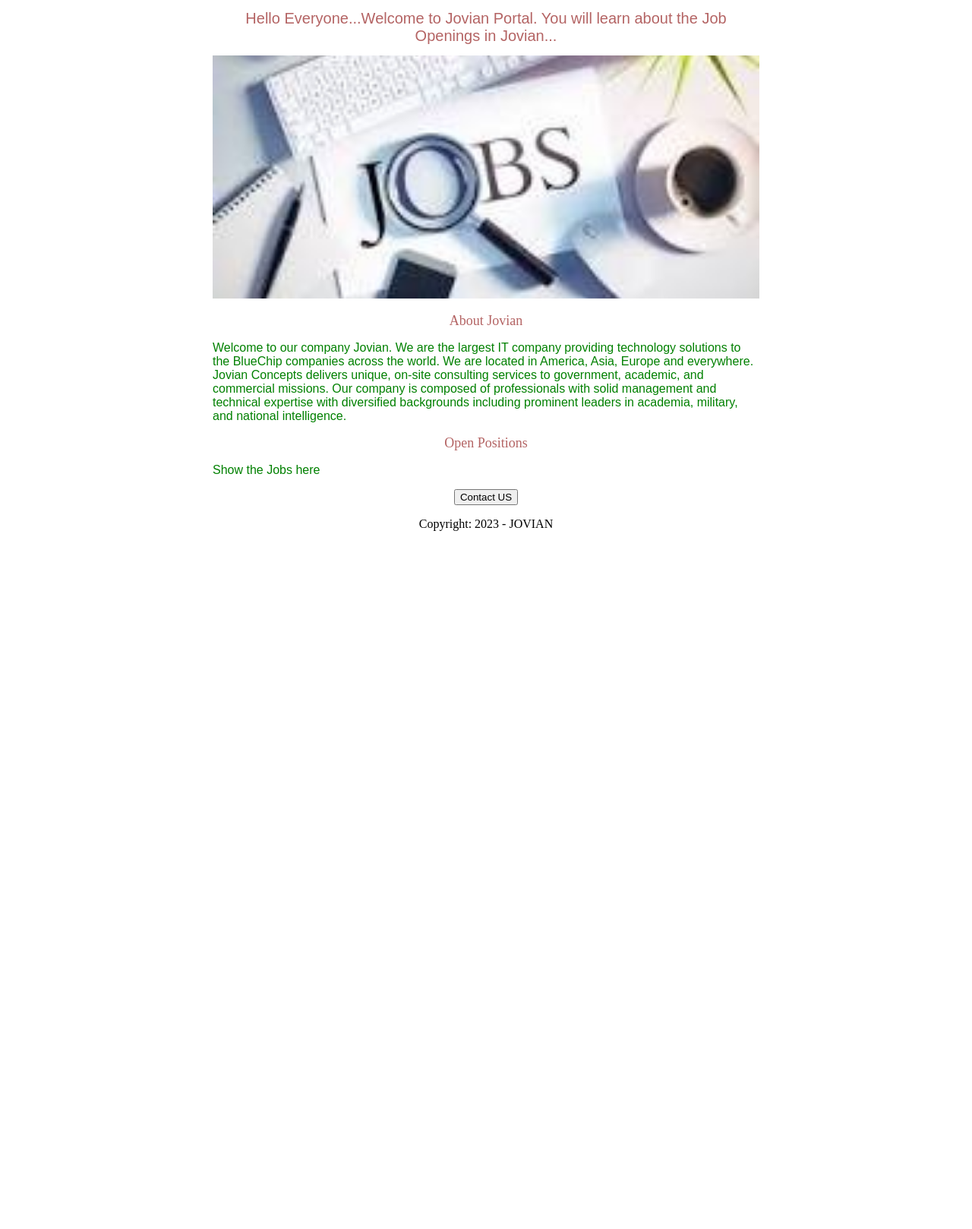
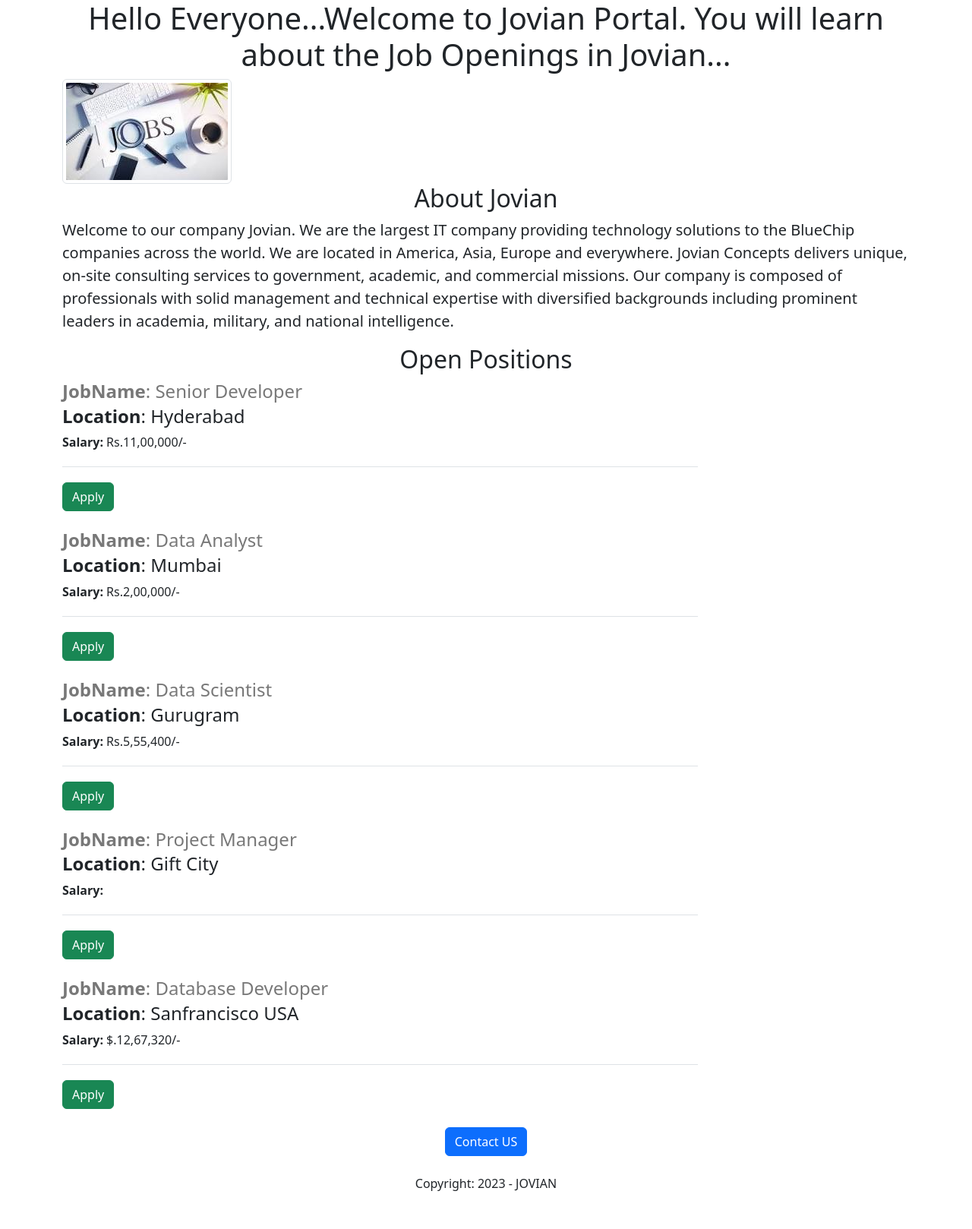
Before and after one commit to tsrtravel/jovian-careers-website-v2.1, a Flask app: page / in a window 1280 px wide. Shown: the whole page at 76% size. Before the commit the page ends 699 px from the top, so only its background shows below. Run offline with Flask 2, Linux system fonts and the light colour scheme.

Commit message:
Added Dynamic Data

```diff
--- a/main.py
+++ b/main.py
@@ -1,12 +1,53 @@
-from flask import Flask, render_template
+from flask import Flask, render_template, jsonify
 # flask is a module
 # Flask is a class within the module flask
 #render_template is to render the html with templates folder
 
 app=Flask(__name__)  #creating an object
-@app.route("/")  # routing the main page from url to beyond ""/""
+
+JOBS=[
+  {
+    'id':1,
+    'title':'Senior Developer',
+    'location':'Hyderabad',
+    'salary':'Rs.11,00,000/-'
+  },
+  {
+    'id':2,
+    'title':'Data Analyst',
+    'location':'Mumbai',
+    'salary':'Rs.2,00,000/-'
+  },
+  {
+    'id':3,
+    'title':'Data Scientist',
+    'location':'Gurugram',
+    'salary':'Rs.5,55,400/-'
+  },
+  {
+    'id':4,
+    'title':'Project Manager',
+    'location':'Gift City',
+    'salary':''
+  },
+  {
+    'id':5,
+    'title':'Database Developer',
+    'location':'Sanfrancisco USA',
+    'salary':'$.12,67,320/-'
+  }
+]
+
+@app.route("/")  # routing the main page from url to RENDER a htmpl template
 def hello_world():
- return render_template('home.html')
+  # we created python list which has to be sent as data to the HTML page.
+ return render_template('home.html', myJobs=JOBS)
+
+#to show the data in a direct JSON. here you are not rendering the html
+# also to differentiate from a html page, we mention /api/....
+@app.route("/api/jobs")
+def list_jobs():
+  return jsonify(JOBS)
 
 if __name__=="__main__":
   print("I am inside the If Loop")
--- a/templates/home.html
+++ b/templates/home.html
@@ -1,75 +1,74 @@
 <!DOCTYPE html>
 <html>
   <head>
+<!-- Bootstrap- standard tags to be used -  START -->
+    <meta charset="utf-8">
+    <meta name="viewport" content="width=device-width, initial-scale=1">
+    <link href="https://cdn.jsdelivr.net/npm/bootstrap@5.3.0-alpha1/dist/css/bootstrap.min.css" rel="stylesheet" integrity="sha384-GLhlTQ8iRABdZLl6O3oVMWSktQOp6b7In1Zl3/Jr59b6EGGoI1aFkw7cmDA6j6gD" crossorigin="anonymous">
+<!-- Bootstrap -  standard tags to be used - END -->
+
     <title>  Jovian Careers </title>
-    <!--Apply CSS Style sheet in Header section-->
-    <!-- to nsure that the photo once streteched, is adjusted to show properply -->
-    <!-- when applying CSS to an id linked object use '#' -->
-    <!-- div tag, 'auto' feature in CSS provides automatic margin/s.-->
-    <style>
-      h1{
-        font-family:sans-serif;
-        font-size:20px;
-        font-weight:normal;
-        color:rgb(180,100,100);
-        text-align: center;
-      }
-      h2{
-        font-family:caps-lock-indicator;
-        font-size:18px;
-        font-weight:normal;
-        color:rgb(180,100,100);
-        text-align:center;
-      }
-     /* p{
-        font-family:sans-serif;
-        font: size 10px;
-        font: weight normal;
-     }*/
+  </head>
 
-        /* stylesheet using class */
-        /* this styelsheet gets applied to all <p> tags which have the class="pclass" mentioned */
-        .pclass{
-        font-family:sans-serif;
-        font: size 10px;
-        font: weight normal;
-        color:Green;
-        }
-
-      #phot1{
-        width: 100%;
-        height: 320px;
-        image-orientation:center;
-        object-fit: cover;
-      }
-
-      #container{
-        max-width:720px;
-        margin:0 auto 0 auto;
-      }
-
-    </style>
-
-  </head>
   <body>
     <!-- In order to make the HTML look better, we apply div tag and set the properties, so that the whole page looks better -->
-    <div id="container">
-     <h1>Hello Everyone...Welcome to Jovian Portal. You will learn about the Job Openings in Jovian...</h1>
+    <!-- the below class "container" is part of Bootstrap -->
+    <div class="container">
+    <!-- the below class "container" is part of Bootstrap -->
+     <h1 class="text-center">Hello Everyone...Welcome to Jovian Portal. You will learn about the Job Openings in Jovian...</h1>
 
-      <img id="phot1" src="https://jovian-careers-website-1.sumanthtalusani.repl.co/static/jovian-careers.jpeg">
+  <!--  the below class is from Bootstrap -->
+      <img class="img-thumbnail"  src="https://jovian-careers-website-1.sumanthtalusani.repl.co/static/jovian-careers.jpeg">
 
-      <h2> About Jovian </h2>
-      <p class="pclass">Welcome to our company Jovian. We are the largest IT company providing technology solutions to the BlueChip companies across the world. We are located in America, Asia, Europe and everywhere. Jovian Concepts delivers unique, on-site consulting services to government, academic, and commercial missions. Our company is composed of professionals with solid management and technical expertise with diversified backgrounds including prominent leaders in academia, military, and national intelligence. </p>
+  <!-- the below class "container" is part of Bootstrap -->
+      <h2 class="text-center"> About Jovian </h2>
+      <p class="lead">Welcome to our company Jovian. We are the largest IT company providing technology solutions to the BlueChip companies across the world. We are located in America, Asia, Europe and everywhere. Jovian Concepts delivers unique, on-site consulting services to government, academic, and commercial missions. Our company is composed of professionals with solid management and technical expertise with diversified backgrounds including prominent leaders in academia, military, and national intelligence. </p>
 
-      <h2>Open Positions</h2>
-      <p class="pclass">Show the Jobs here</p>
+      <h2 class="text-center">Open Positions</h2>
+<!-- applying below multiple classes from bootstrap  -->
+<!-- calling the data of python list from main.py into html page -->
+      <!-- Flask has provided the below special syntax to insert dynamic data into your HTML page and should not be confused as provided by HTML or CSS. -->
+      <!-- <p class="lead mt-2 mb-5">{{myJobs}}</p> ..basic syntax to call dynamic data, which shows unformatted in html page -->
+      <!-- Advanced syntax to call dynamic data and format it properly -->
+      <!-- first we create a Row in <div>, then mention columns within it.
+  <div class="row">
+      <!-- Bootstrap maintains a 12 column layout. So we are using 9 columns below -->
 
-    <!-- applying a separate div tag for the button> -->
-    <!-- Also applying CSS style inline within the tag -->
-      <div style="text-align:center">
-        <button>Contact US</button>
-        <p> Copyright: 2023 - JOVIAN</p>
-      <div>
+   {%for job in myJobs%}
+      <div class="col-9">
+            <div>
+              <h4 style="color:rgb(120,120,120);margin-bottom:4px;">
+                <b>JobName</b>: {{job['title']}}
+              </h4>
+            </div>
+
+            <div>
+              <h4>
+                <b>Location</b>: {{job['location']}}
+              </h4>
+            </div>
+
+        <!-- if the salary is empty, do not render salary -->
+
+              {% if 'salary' in job %}
+               <div class="border-bottom" style="margin-bottom:20px;padding-bottom:20px" >
+                    <b>Salary:</b> {{job['salary']}}
+               </div>
+       </div>
+              {% endif %}
+        <!-- Bootstrap maintains a 12 column layout. So we are using 3 columns for button field below -->
+       <div class="col-3">
+        <button class="btn btn-success">Apply</button>
+       </div>
+          <br>
+  {%endfor%}
+  </div>
+          <!-- applying a separate div tag for the button> -->
+    <!-- applying bootstrap at <div> tag level -->
+      <div class="text-center">
+        <button class="btn btn-primary">Contact US</button>
+        <p class="mt-4 mb-5"> Copyright: 2023 - JOVIAN</p>
+      </div>
    </div>
   </body>
 </html>
```
